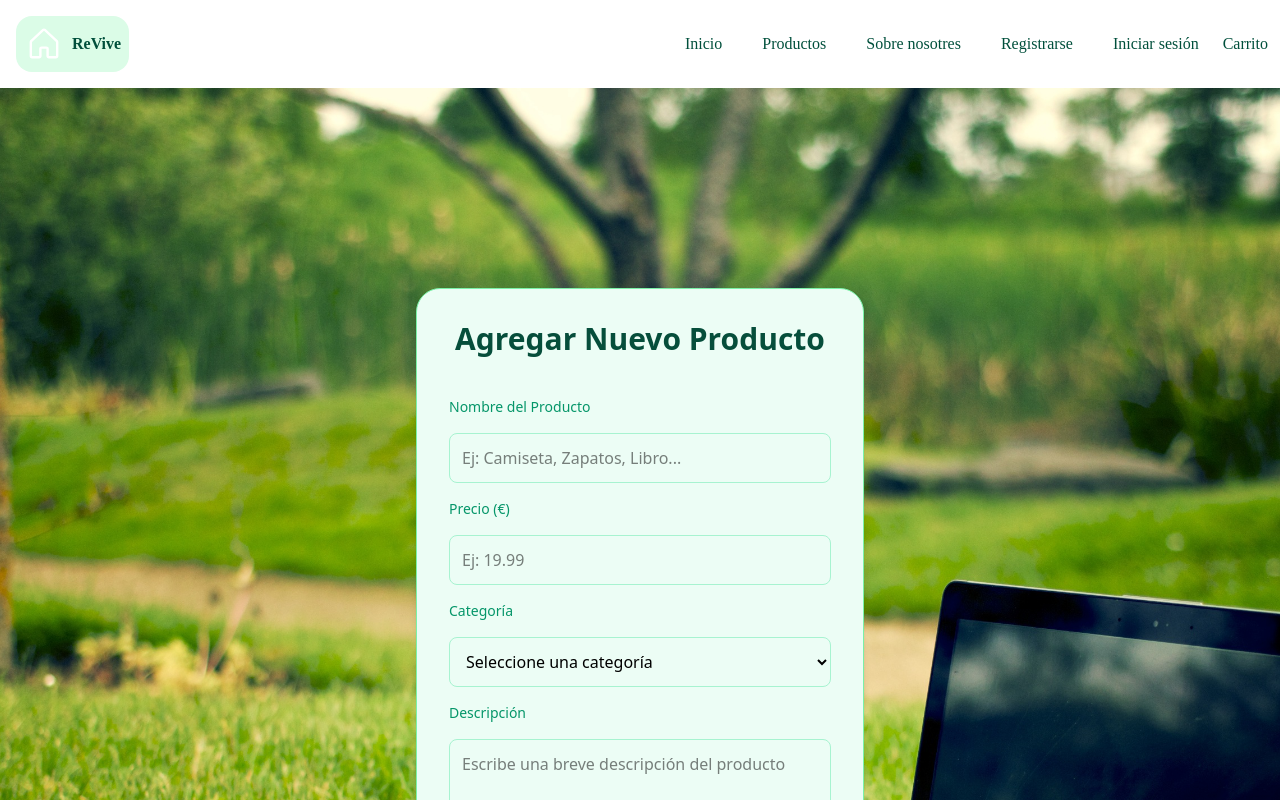
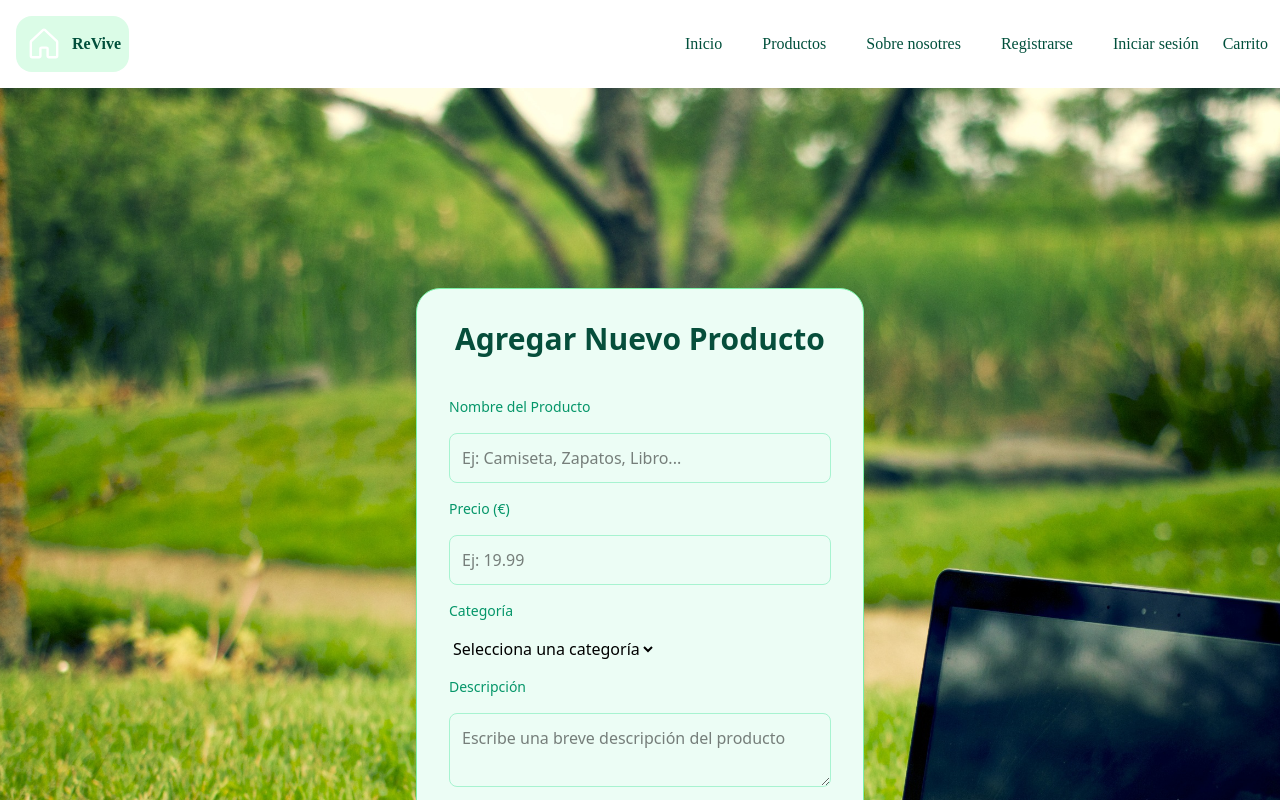
Before and after one commit to Hackathon-ReVive/ReVive-front, a React (Vite) app: page /add in a window 1280 px wide. Shown: the top 800 px of the page. Built offline with nearby package versions, Linux system fonts and the light colour scheme; no server answers.

Commit message:
fix(RV-66):Fixed inputs in NewProduct

```diff
--- a/src/components/NewProduct.jsx
+++ b/src/components/NewProduct.jsx
@@ -37,7 +37,7 @@ function NewProduct() {
           <input
             id="name"
             type="text"
-            {...register("name", { required: "El nombre es obligatorio" })}
+            {...register("title", { required: "El nombre es obligatorio" })}
             className="w-full p-3 border border-[#A7F3D0] rounded-lg"
             placeholder="Ej: Camiseta, Zapatos, Libro..."
           />
@@ -70,7 +70,6 @@ function NewProduct() {
             </p>
           )}
 
-          {/* Categoría */}
           <label
             htmlFor="category"
             className="block text-[#059669] text-sm font-medium"
@@ -80,13 +79,12 @@ function NewProduct() {
           <select
             id="category"
             {...register("category", { required: "Selecciona una categoría" })}
-            className="w-full p-3 border border-[#A7F3D0] rounded-lg"
           >
-            <option value="">Seleccione una categoría</option>
-            <option value="Libros">Libros</option>
-            <option value="Accesorios">Accesorios</option>
-            <option value="Calzado">Calzado</option>
-            <option value="Hogar">Hogar</option>
+            <option value="">Selecciona una categoría</option>
+            <option value="ELECTRONICS">Electrónica</option>
+            <option value="CLOTHING">Ropa</option>
+            <option value="HOME">Hogar</option>
+            <option value="BOOKS">Libros</option>
           </select>
           {errors.category && (
             <p className="text-red-500 text-sm border-1 border-red-500 rounded bg-red-100 p-2">
@@ -94,7 +92,6 @@ function NewProduct() {
             </p>
           )}
 
-          {/* Descripción */}
           <label
             htmlFor="description"
             className="block text-[#059669] text-sm font-medium"
@@ -141,6 +138,14 @@ function NewProduct() {
             </p>
           )}
 
+          <input
+            type="hidden"
+            {...register("userId")}
+            value={localStorage.getItem("userId") || "1"}
+          />
+
+          <input type="hidden" {...register("status")} value="AVAILABLE" />
+
           <Button
             type="submit"
             text="Agregar Producto"
```
